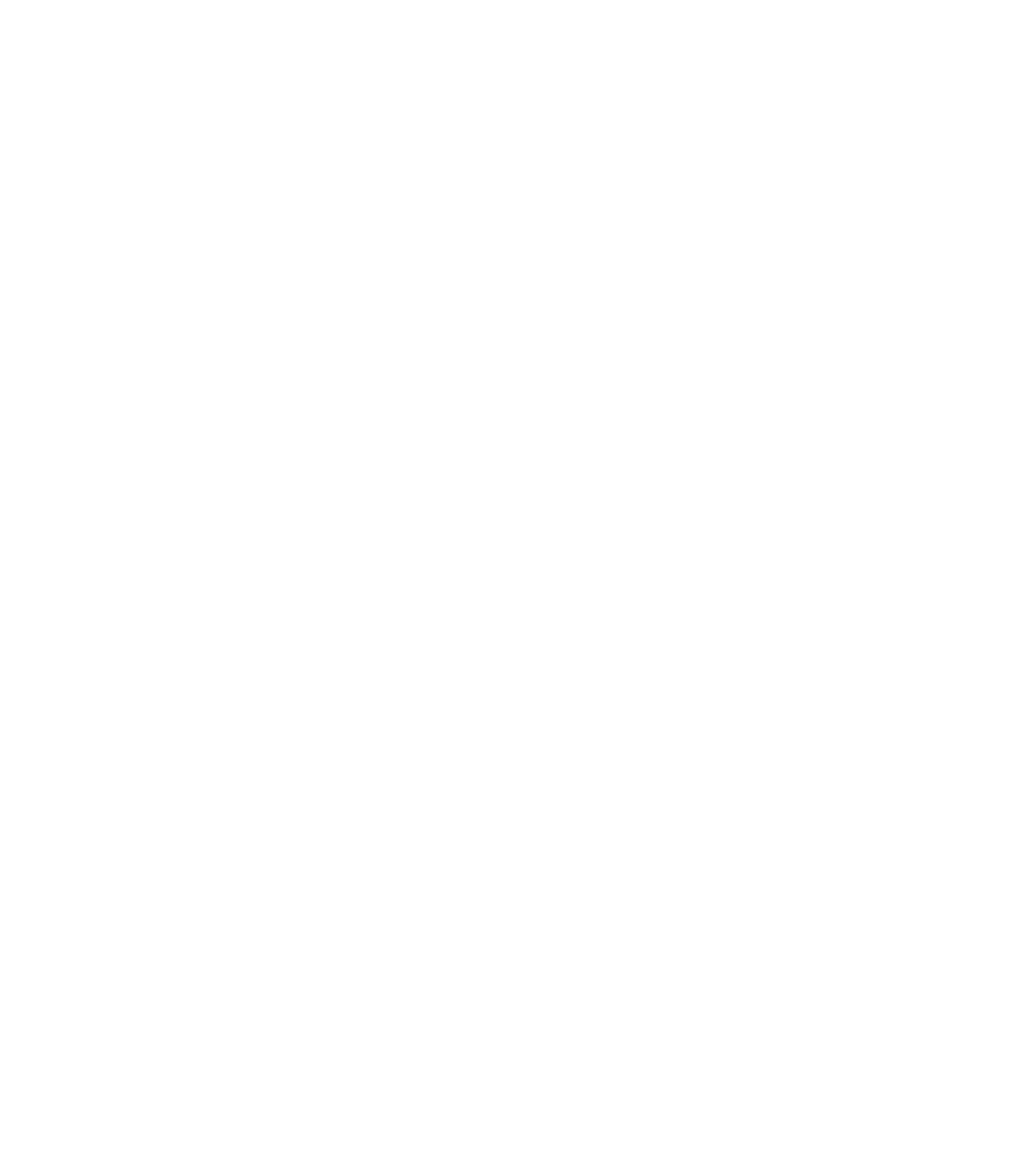
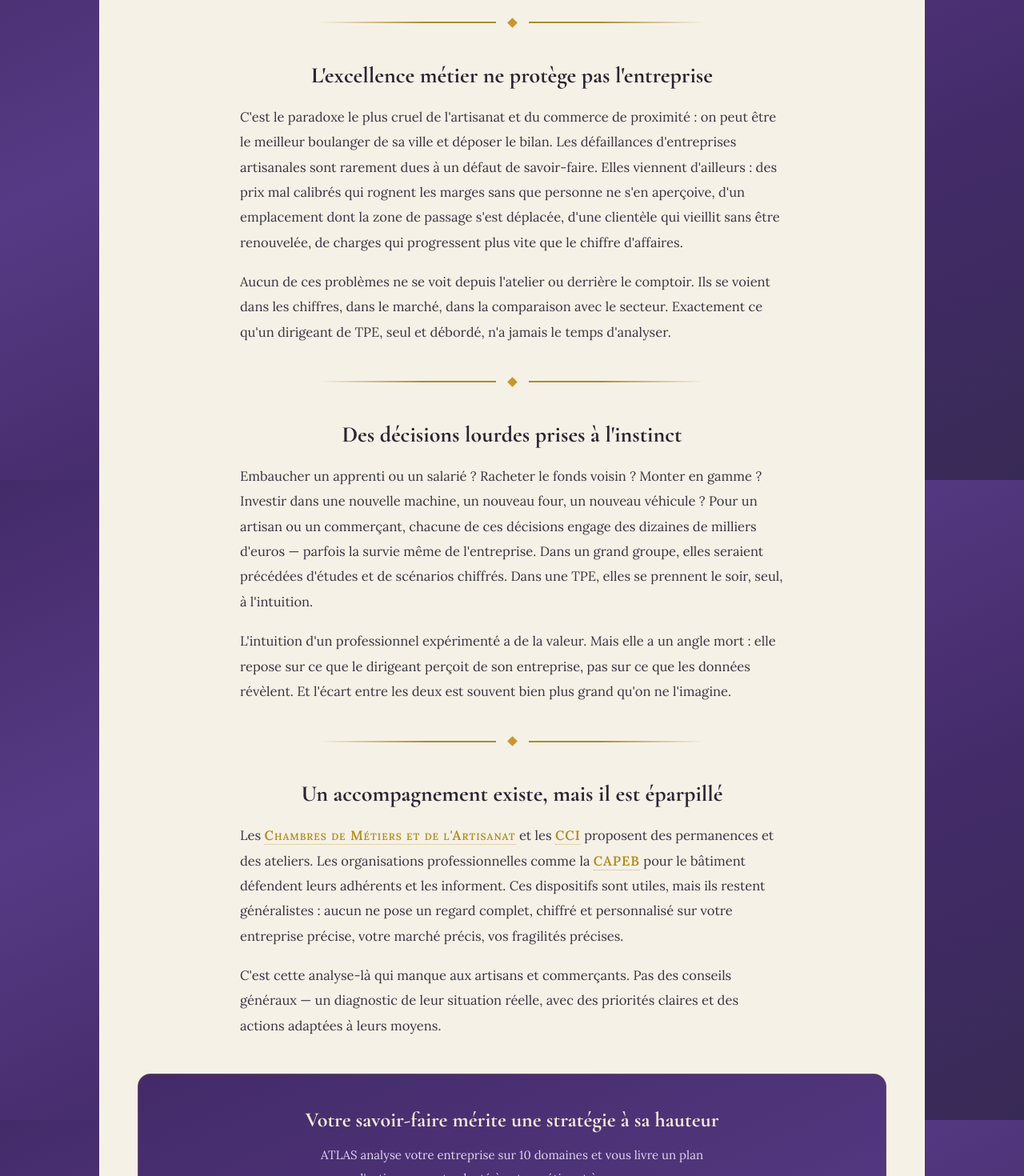
Before and after one commit to gabrielsimonetti62-hub/atlas-diagnostic, a Next.js app: page /articles/conseil-strategique-artisans-commercants in a window 1280 px wide. Before the commit this address had no page. Shown: the part 1000-2470 px from the top of the page at 80% size. Before the commit the page ends 800 px from the top, so only its background shows below. Built offline with nearby package versions, Linux system fonts and the light colour scheme.

Commit message:
Create page.js

```diff
--- /dev/null
+++ b/app/articles/conseil-strategique-artisans-commercants/page.js
@@ -0,0 +1,31 @@
+import { ArticleShell, ConversionBanner, GoldSep } from "../../components";
+
+export const metadata = {
+  title: "Artisans, commerçants, restaurateurs : le conseil stratégique n'est pas réservé aux grands groupes | ATLAS",
+  description: "Pourquoi les artisans, commerçants et restaurateurs sont les dirigeants qui ont le plus à gagner d'un diagnostic stratégique — et le plus à perdre à s'en passer.",
+};
+
+export default function ArticleConseilArtisans() {
+  return (
+    <ArticleShell label="Analyse" title="Artisans, commer&ccedil;ants, restaurateurs : le conseil strat&eacute;gique n&apos;est pas r&eacute;serv&eacute; aux grands groupes" image="/images/menuisier-rabot.jpg" imageAlt="Artisan menuisier travaillant le bois au rabot">
+      <p>Demandez &agrave; un menuisier, une coiffeuse ou un restaurateur s&apos;il a d&eacute;j&agrave; fait appel &agrave; un conseil en strat&eacute;gie. La r&eacute;ponse est presque toujours la m&ecirc;me : &laquo; ce n&apos;est pas pour moi &raquo;. Trop cher, trop abstrait, trop loin du terrain. Pendant ce temps, les grandes enseignes qui les concurrencent s&apos;appuient sur des analyses de march&eacute;, des &eacute;tudes de zone de chalandise et des plans strat&eacute;giques r&eacute;vis&eacute;s chaque ann&eacute;e. Le combat est in&eacute;gal &mdash; et il ne se joue pas sur la qualit&eacute; du travail.</p>
+      <GoldSep />
+      <h2>L&apos;excellence m&eacute;tier ne prot&egrave;ge pas l&apos;entreprise</h2>
+      <p>C&apos;est le paradoxe le plus cruel de l&apos;artisanat et du commerce de proximit&eacute; : on peut &ecirc;tre le meilleur boulanger de sa ville et d&eacute;poser le bilan. Les d&eacute;faillances d&apos;entreprises artisanales sont rarement dues &agrave; un d&eacute;faut de savoir-faire. Elles viennent d&apos;ailleurs : des prix mal calibr&eacute;s qui rognent les marges sans que personne ne s&apos;en aper&ccedil;oive, d&apos;un emplacement dont la zone de passage s&apos;est d&eacute;plac&eacute;e, d&apos;une client&egrave;le qui vieillit sans &ecirc;tre renouvel&eacute;e, de charges qui progressent plus vite que le chiffre d&apos;affaires.</p>
+      <p>Aucun de ces probl&egrave;mes ne se voit depuis l&apos;atelier ou derri&egrave;re le comptoir. Ils se voient dans les chiffres, dans le march&eacute;, dans la comparaison avec le secteur. Exactement ce qu&apos;un dirigeant de TPE, seul et d&eacute;bord&eacute;, n&apos;a jamais le temps d&apos;analyser.</p>
+      <GoldSep />
+      <h2>Des d&eacute;cisions lourdes prises &agrave; l&apos;instinct</h2>
+      <p>Embaucher un apprenti ou un salari&eacute; ? Racheter le fonds voisin ? Monter en gamme ? Investir dans une nouvelle machine, un nouveau four, un nouveau v&eacute;hicule ? Pour un artisan ou un commer&ccedil;ant, chacune de ces d&eacute;cisions engage des dizaines de milliers d&apos;euros &mdash; parfois la survie m&ecirc;me de l&apos;entreprise. Dans un grand groupe, elles seraient pr&eacute;c&eacute;d&eacute;es d&apos;&eacute;tudes et de sc&eacute;narios chiffr&eacute;s. Dans une TPE, elles se prennent le soir, seul, &agrave; l&apos;intuition.</p>
+      <p>L&apos;intuition d&apos;un professionnel exp&eacute;riment&eacute; a de la valeur. Mais elle a un angle mort : elle repose sur ce que le dirigeant per&ccedil;oit de son entreprise, pas sur ce que les donn&eacute;es r&eacute;v&egrave;lent. Et l&apos;&eacute;cart entre les deux est souvent bien plus grand qu&apos;on ne l&apos;imagine.</p>
+      <GoldSep />
+      <h2>Un accompagnement existe, mais il est &eacute;parpill&eacute;</h2>
+      <p>Les <a href="https://www.cma-france.fr" target="_blank" rel="noopener">Chambres de M&eacute;tiers et de l&apos;Artisanat</a> et les <a href="https://www.cci.fr" target="_blank" rel="noopener">CCI</a> proposent des permanences et des ateliers. Les organisations professionnelles comme la <a href="https://www.capeb.fr" target="_blank" rel="noopener">CAPEB</a> pour le b&acirc;timent d&eacute;fendent leurs adh&eacute;rents et les informent. Ces dispositifs sont utiles, mais ils restent g&eacute;n&eacute;ralistes : aucun ne pose un regard complet, chiffr&eacute; et personnalis&eacute; sur votre entreprise pr&eacute;cise, votre march&eacute; pr&eacute;cis, vos fragilit&eacute;s pr&eacute;cises.</p>
+      <p>C&apos;est cette analyse-l&agrave; qui manque aux artisans et commer&ccedil;ants. Pas des conseils g&eacute;n&eacute;raux &mdash; un diagnostic de leur situation r&eacute;elle, avec des priorit&eacute;s claires et des actions adapt&eacute;es &agrave; leurs moyens.</p>
+      <ConversionBanner
+        title="Votre savoir-faire m&eacute;rite une strat&eacute;gie &agrave; sa hauteur"
+        text="ATLAS analyse votre entreprise sur 10 domaines et vous livre un plan d&apos;action concret, adapt&eacute; &agrave; votre m&eacute;tier et &agrave; vos moyens."
+        stat="&Agrave; partir de 199 &euro; &middot; Con&ccedil;u pour les TPE et PME"
+      />
+    </ArticleShell>
+  );
+}
```
